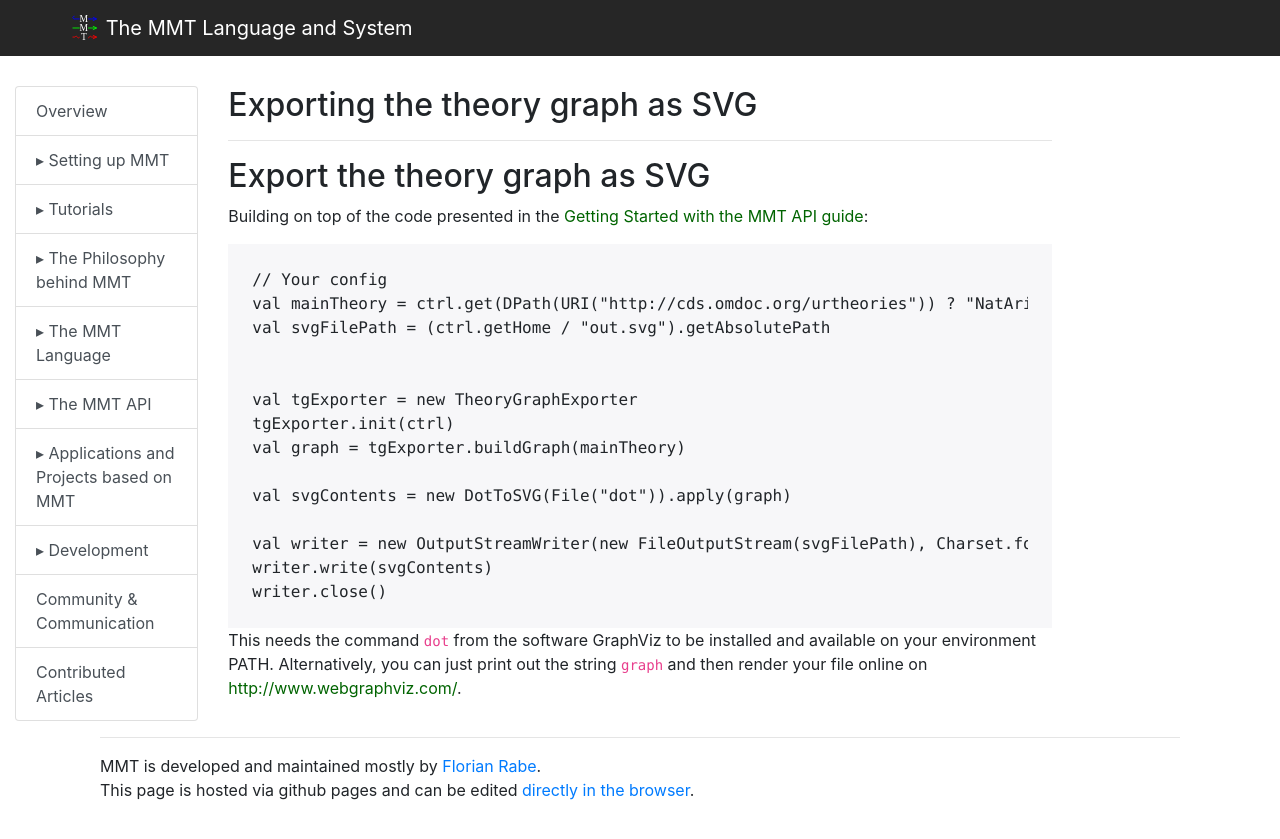
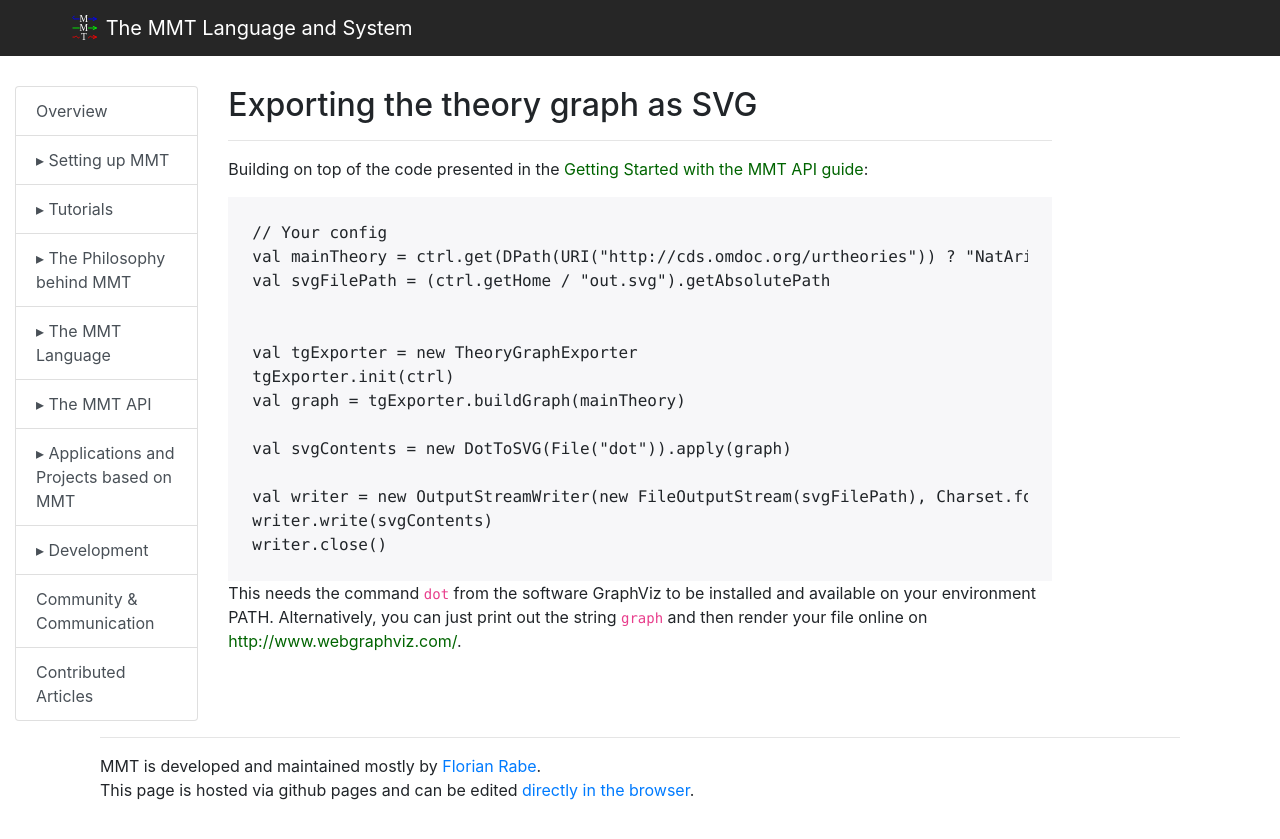
Before and after one commit to UniFormal/uniformal.github.io, a Jekyll site: the page built from doc/contribs/export-theory-graph.md, in a window 1280 px wide. Shown: the top 839 px of the page. Built offline with Jekyll 4.4.1, drawn with Linux system fonts in a browser that asks for light colours.

Commit message:
Remove redundant header

```diff
--- a/doc/contribs/export-theory-graph.md
+++ b/doc/contribs/export-theory-graph.md
@@ -2,8 +2,6 @@
 layout: doc
 title: Exporting the theory graph as SVG
 ---
-
-## Export the theory graph as SVG
 
 Building on top of the code presented in the [Getting Started with the MMT API guide](https://uniformal.github.io/doc/tutorials/applications/getting-started):
 
```
